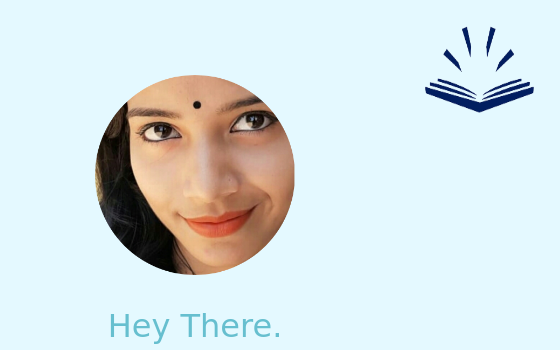
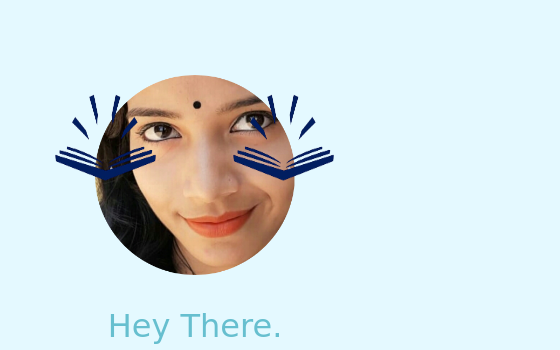
Before and after one commit to FlutterRaj/philo, a plain HTML site: page index.html in a window 390 px wide. Shown: the part 447-797 px from the top of the page, 560 px wide, since content can reach past the window. Drawn offline with nearby package versions, Linux system fonts and the light colour scheme; a web font is replaced by a local one.

Commit message:
Update styles.css

```diff
--- a/css/styles.css
+++ b/css/styles.css
@@ -257,8 +257,24 @@ p {
     margin: 10px;
 }
 
-
 .love{
     font-size: 15px;
     padding-top: 1%;
 }
+
+
+@media only screen and (max-width: 1200px) {
+
+    .left-book{
+        position: absolute;
+        top: 520px;
+        left: 210px;
+        padding-right: 3%;
+    }
+    .right-book{
+        position: absolute;
+        top: 520px;
+        right: 210px;
+        padding-left: 3%;
+    }
+}
```
